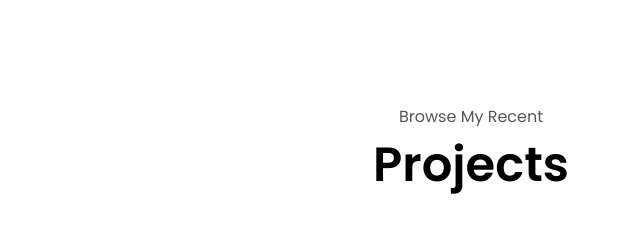
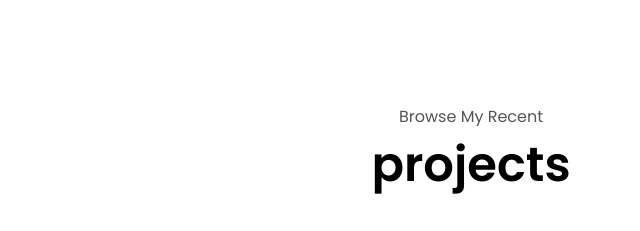
Before and after one commit to Uday-kiran-ch/Uday-kiran-ch.github.io, a plain HTML site: page index.html in a window 1280 px wide. Shown: the part 2360-2591 px from the top of the page, 169-809 px from the left. Drawn offline with Linux system fonts and the light colour scheme.

Commit message:
Update index.html

```diff
--- a/index.html
+++ b/index.html
@@ -287,7 +287,7 @@
     </section>
     <section id="projects">
       <p class="section__text__p1">Browse My Recent</p>
-      <h1 class="title">Projects</h1>
+      <h1 class="title">projects</h1>
       <div class="experience-details-container">
         <div class="about-containers">
           <div class="details-container color-container">
```
